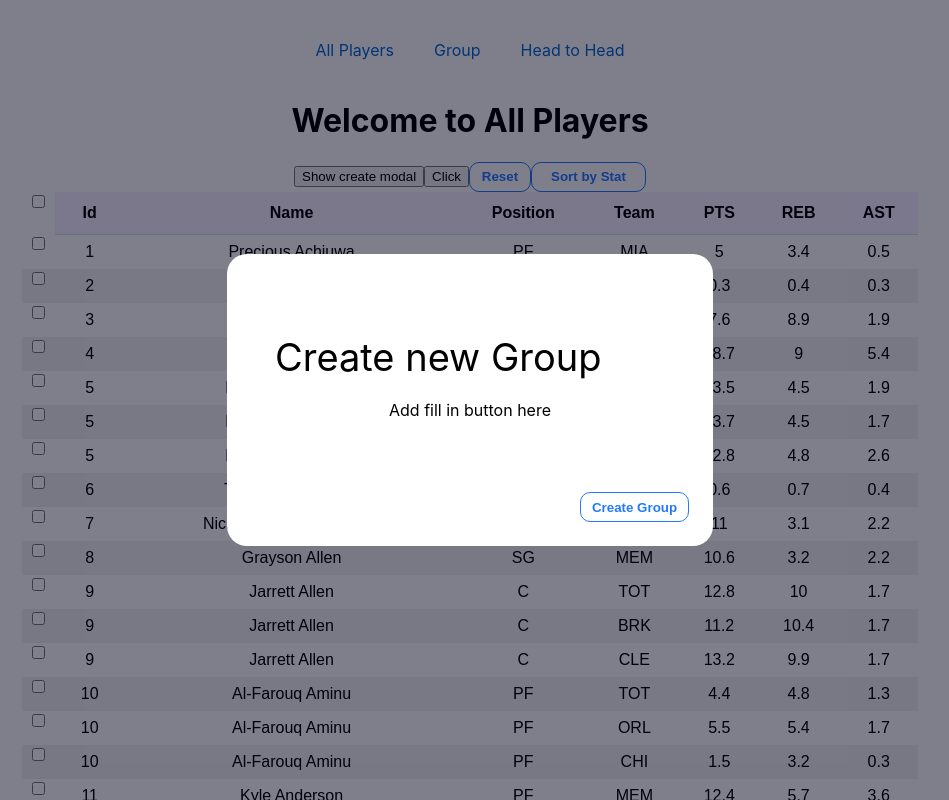
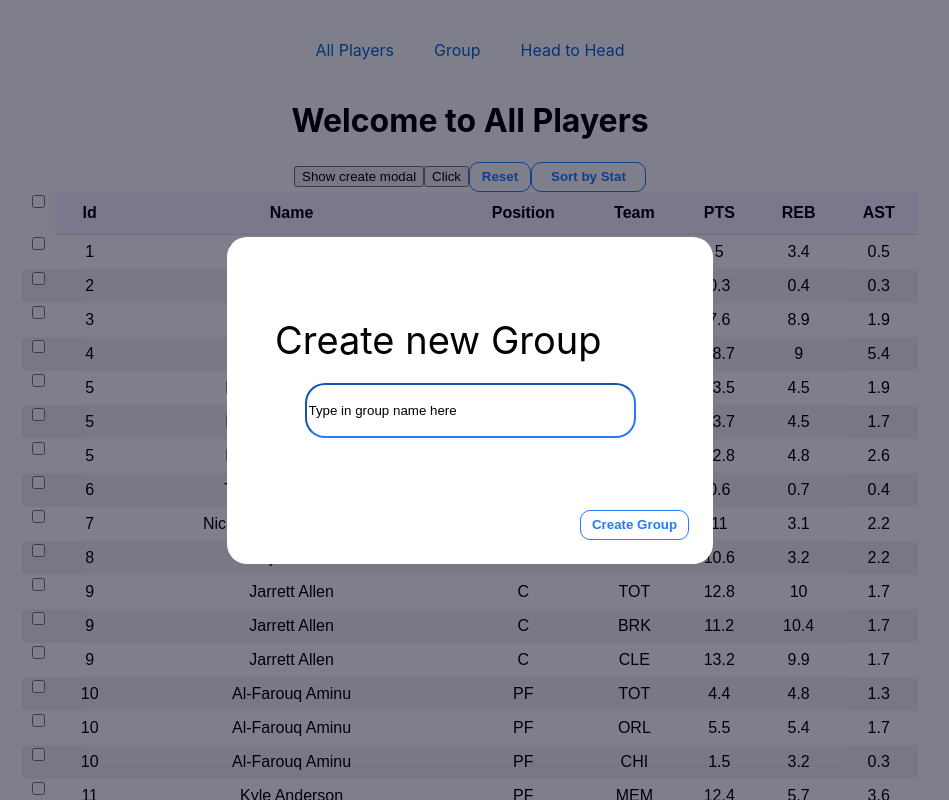
Before and after one commit to alexhu00/nba_player_analyzer, a React (Create React App) app in the folder frontend/: page / in a window 1280 px wide. Both pictures are taken after a click on the button "Show create modal". Shown: the top 800 px of the page, without its empty margins (170-1119 px from the left). Built offline with nearby package versions, Linux system fonts and the light colour scheme.

Commit message:
input styling

```diff
--- a/frontend/src/components/createGroupModal.css
+++ b/frontend/src/components/createGroupModal.css
@@ -44,5 +44,12 @@
 
 .modal-body {
     padding-bottom: 72px;
+    margin-left: 0px;
+}
 
+#groupNameinput {
+    border-color: #237AFD;
+    border-radius: 20px;
+    width: 323px;
+    height: 49px;
 }
--- a/frontend/src/components/createGroupModal.js
+++ b/frontend/src/components/createGroupModal.js
@@ -15,7 +15,9 @@ const Modal = props => {
                     <div className="modal-title"> Create new Group </div>
                 </div>
                 <div className="modal-body">
-                    Add fill in button here
+                    <form>
+                        <input type="textarea" value="Type in group name here" id="groupNameinput" />
+                    </form>
                 </div>
                 <div className="modal-footer">
                     <button onClick={props.onClose} className="exitcreategroup-button">Create Group</button>
```
